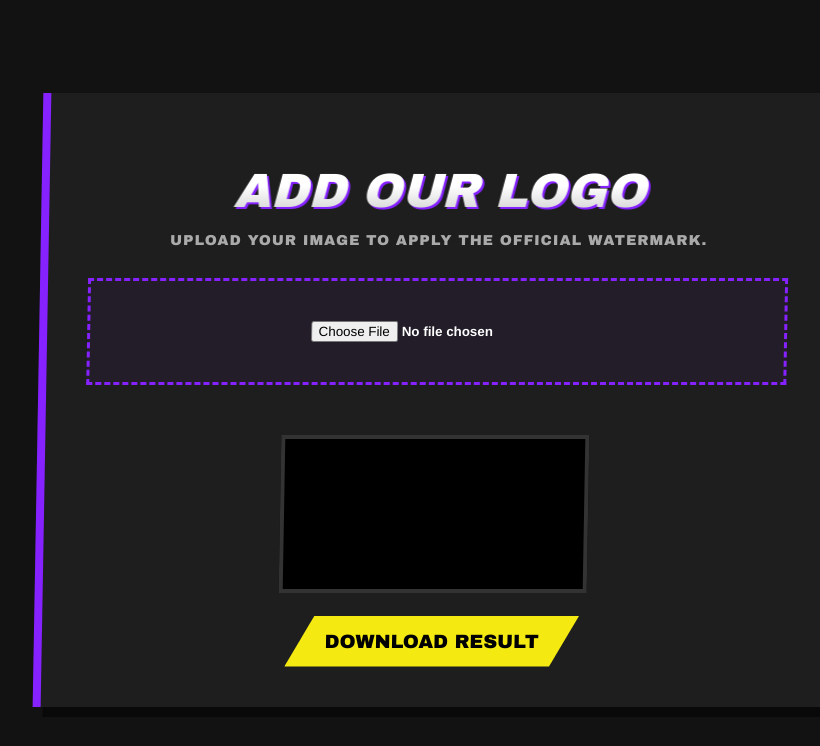
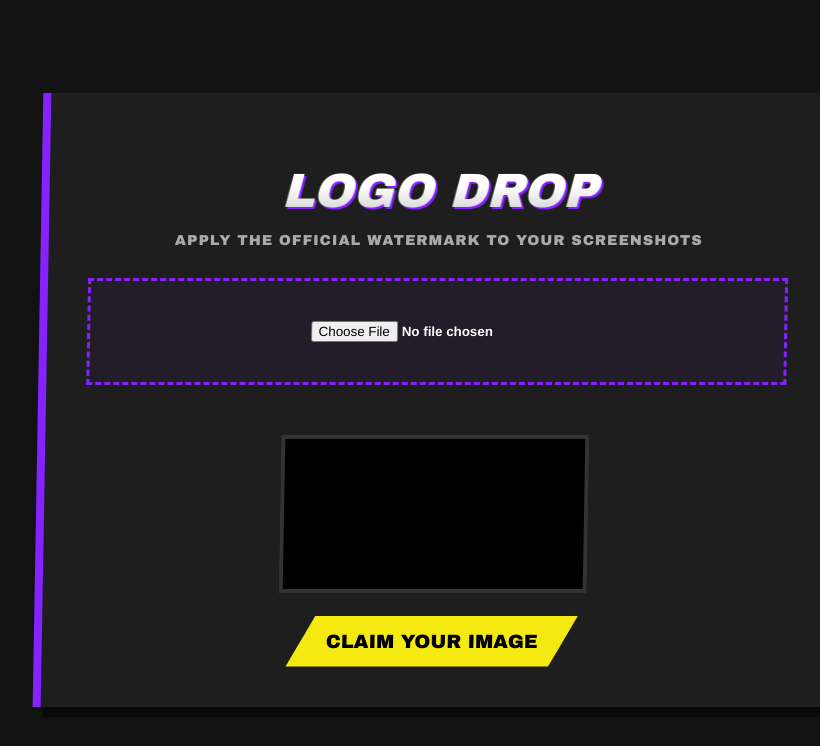
Before and after one commit to zamkamec/firstlander, a plain HTML site: page index.html in a window 1280 px wide. Shown: the whole page, without its empty margins (208-1028 px from the left). Drawn offline with Linux system fonts and the light colour scheme.

Commit message:
Changed theme

```diff
--- a/index.html
+++ b/index.html
@@ -3,14 +3,14 @@
 <head>
     <meta charset="UTF-8">
     <meta name="viewport" content="width=device-width, initial-scale=1.0">
-    <title>Quick Watermarker</title>
+    <title>FN Watermarker | Battle Royale</title>
     <link rel="stylesheet" href="style.css">
 </head>
 <body>
 
     <div class="container">
-        <h1>Add Our Logo</h1>
-        <p>Upload your image to apply the official watermark.</p>
+        <h1>LOGO DROP</h1>
+        <p>Apply the official watermark to your screenshots</p>
 
         <div class="upload-section">
             <input type="file" id="mainImage" accept="image/*">
@@ -21,7 +21,7 @@
         </div>
 
         <div class="actions">
-            <a id="downloadBtn" class="hidden">Download Result</a>
+            <a id="downloadBtn" class="hidden">CLAIM YOUR IMAGE</a>
         </div>
     </div>
 
```
